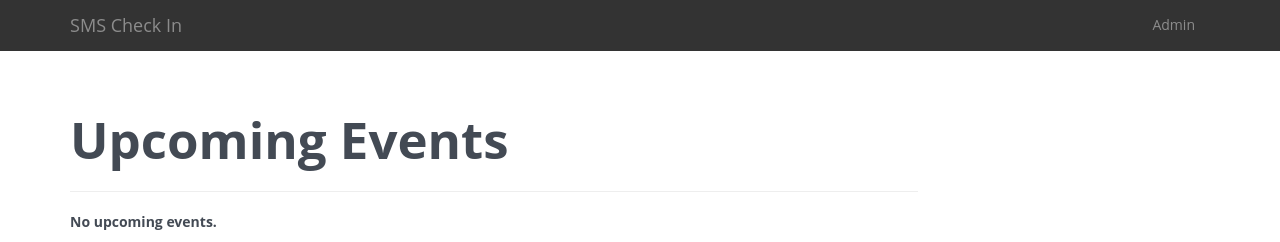
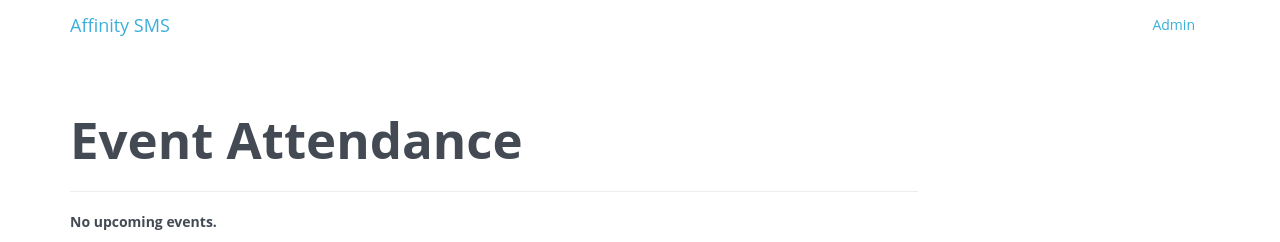
Before and after one commit to spacedogXYZ/sms-checkin, a Django app: page / in a window 1280 px wide. Shown: the top 242 px of the page. Run offline with Django 3.2, Linux system fonts and the light colour scheme; data that the repository does not hold is empty; some libraries are stand-ins or nearby versions.

Commit message:
Event name/location fields and styles

```diff
--- a/events/models.py
+++ b/events/models.py
@@ -11,6 +11,9 @@ from reminders.models import Prompt
 
 class Event(models.Model):
     name = models.CharField(max_length=150)
+    location = models.CharField(max_length=150, null=True)
+    host_name = models.CharField(max_length=150, null=True)
+
     starts_at = models.DateTimeField()
     ends_at = models.DateTimeField()
     time_zone = TimeZoneField(default='US/Pacific')
--- a/sms_checkin/static/sms_checkin/css/base.css
+++ b/sms_checkin/static/sms_checkin/css/base.css
@@ -26,3 +26,18 @@ footer.sticky {
 	text-align: center;
 	font-size: 3em;
 }
+
+.btn-nohover .btn:hover {
+	cursor: default;
+	color: inherit;
+	background-color: inherit;
+	border-color: inherit;
+	outline: inherit;
+}
+.btn-nohover .btn:active {
+	box-shadow: inherit;
+}
+
+.pushdown-20 {
+	margin-top: 20px;
+}
--- a/templates/base.html
+++ b/templates/base.html
@@ -24,14 +24,14 @@
 
   <body>
 
-    <div class="navbar navbar-inverse navbar-static-top">
+    <div class="navbar navbar-static-top">
       <div class="container">
         <button type="button" class="navbar-toggle" data-toggle="collapse" data-target=".navbar-responsive-collapse">
           <span class="icon-bar"></span>
           <span class="icon-bar"></span>
           <span class="icon-bar"></span>
         </button>
-        <a class="navbar-brand" href="/">SMS Check In</a>
+        <a class="navbar-brand" href="/">Affinity SMS</a>
         <div class="navbar-collapse collapse navbar-responsive-collapse pull-right">
           <ul class="nav navbar-nav">
             <li><a href="/admin">Admin</a></li>
--- a/templates/events/event_list.html
+++ b/templates/events/event_list.html
@@ -1,13 +1,13 @@
 {% extends "base.html" %}
 
-{% block title %}Upcoming Events{% endblock title %}
+{% block title %}Event Attendance{% endblock title %}
 
 {% block content %}
   <div class="row">
     <div class="col-lg-9">
 
       <div class="page-header">
-        <h1>Upcoming Events</h1>
+        <h1>Event Attendance</h1>
       </div>
 
       {% if not object_list %}
@@ -20,15 +20,16 @@
             <th>Name</th>
             <th>When</th>
             <th>Participants</th>
-
+            <th></th>
           </tr>
         </thead>
         <tbody>
           {% for event in object_list %}
             <tr>
-              <td><a href="{{ event.get_absolute_url }}">{{ event.name }}</a></td>
+              <td><a href="{{ event.get_absolute_url }}">{{ event.name }} {%if event.location%}at {{event.location}}{%endif%} {% if event.host_name %} hosted by {{event.host_name}}{%endif%}</a></td>
               <td>{{ event.starts_at }} - {{ event.ends_at }} ({{ event.time_zone }})</td>
-              <td>{{ event.participants }}</td>
+              <td><span class="label label-info">&check;</span> {{ event.rsvps.count }} RSVPs</td>
+              <td><a href="{{ event.get_absolute_url }}" class="btn btn-primary">View RSVPs</a></td>
             </tr>
           {% endfor %}
         </tbody>
```
Also changed, not shown: events/migrations/0004_auto_20170427_2250.py (added).
